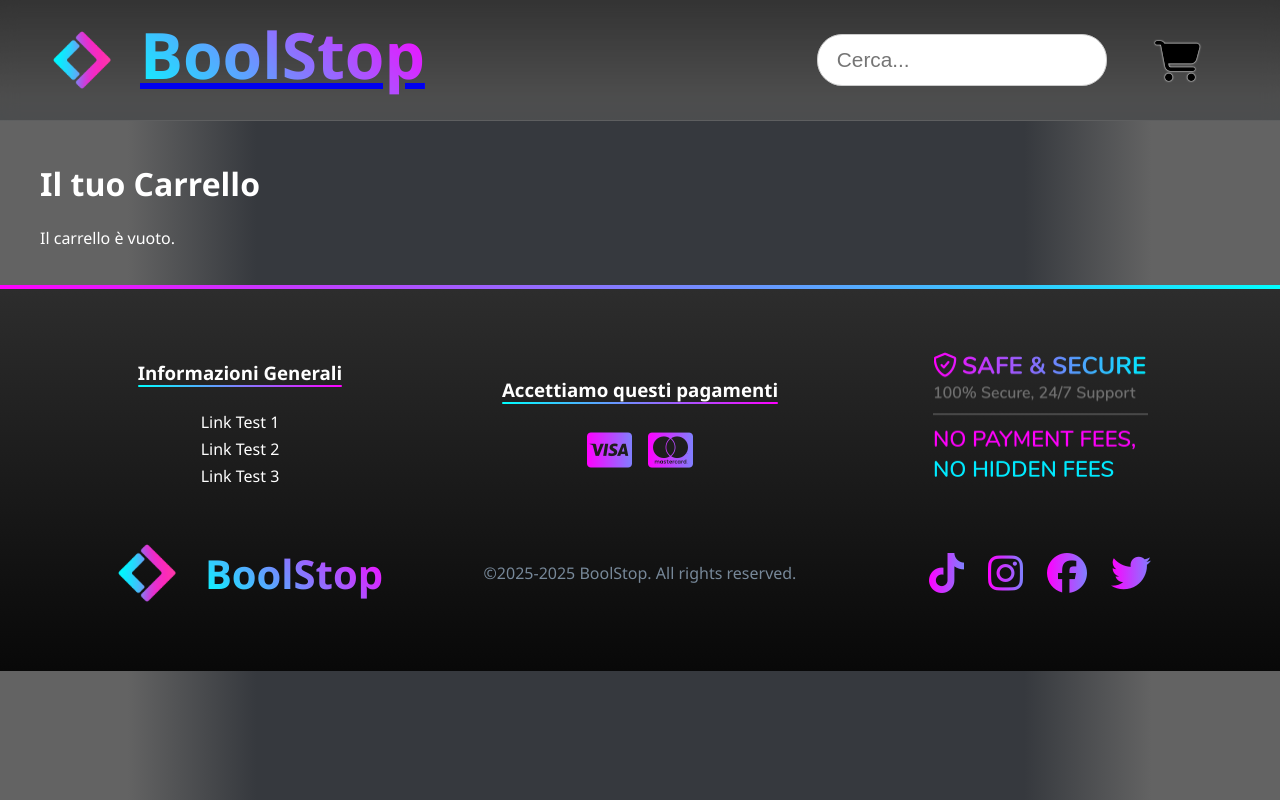
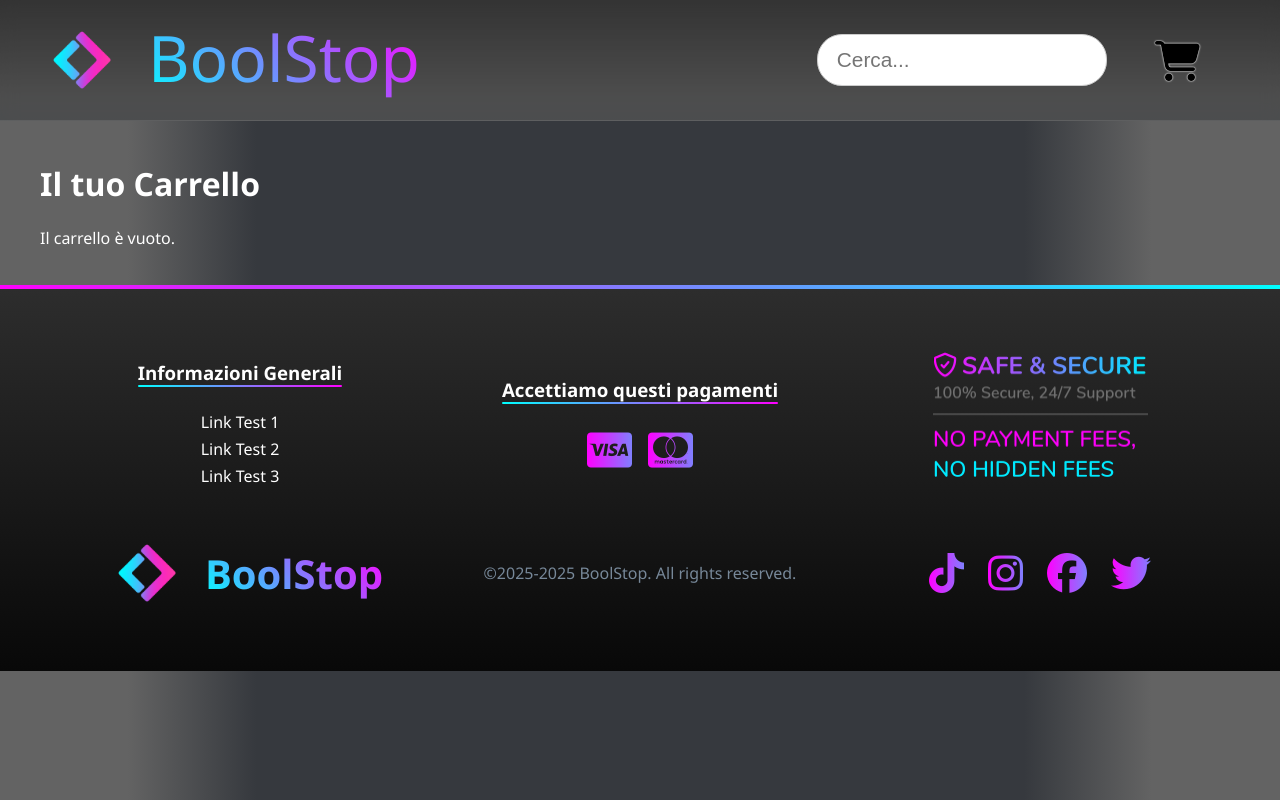
Before and after one commit to Alessio-Gasbarro/ecommerce_boolstop, a React (Vite) app in the folder ecommerce_boolstop_react/: page /basket in a window 1280 px wide. Built offline with nearby package versions, Linux system fonts and the light colour scheme.

Commit message:
[FIX] Added small CSS Fixes

```diff
--- a/ecommerce_boolstop_react/src/components/Header.jsx
+++ b/ecommerce_boolstop_react/src/components/Header.jsx
@@ -6,11 +6,9 @@
     return (
         <div className="header-wrapper">
             <header className="header">
-                <Link to="/">
-                    <div className="logo">
-                        <img src={logoBoolStop} alt="Logo BoolStop" />
-                        <h1>BoolStop</h1>
-                    </div>
+                <Link to="/" className="logo">
+                    <img src={logoBoolStop} alt="Logo BoolStop" />
+                    <span className="logo-text">BoolStop</span>
                 </Link>
                 <nav className="icons">
                     <input
@@ -21,6 +19,6 @@
                     <Link to="/basket"><i className="fas fa-shopping-cart"></i></Link>
                 </nav>
             </header>
-        </div>
+        </div >
     );
 }
--- a/ecommerce_boolstop_react/src/index.css
+++ b/ecommerce_boolstop_react/src/index.css
@@ -45,10 +45,43 @@
     border-bottom: 1px solid rgba(255, 255, 255, 0.1);
 }
 
+.logo-text {
+    font-size: 4rem;
+    background: linear-gradient(45deg, #00ffff, #ff00ff);
+    -webkit-background-clip: text;
+    -webkit-text-fill-color: transparent;
+    position: relative;
+    display: inline-block;
+    padding-bottom: 6px;
+}
+
+.logo-text::after {
+    content: '';
+    position: absolute;
+    left: 0;
+    bottom: 0;
+    width: 100%;
+    height: 4px;
+    background: linear-gradient(90deg, #00ffff, #ff00ff);
+    background-size: 200% 100%;
+    background-position: 0% 0%;
+    border-radius: 2px;
+    transform: scaleX(0);
+    transform-origin: left;
+    transition: background-position 0.7s ease-in-out, transform 0.3s ease;
+}
+
+.logo-text:hover::after {
+    background-position: 100% 0%;
+    transform: scaleX(1);
+}
+
 .logo {
     display: flex;
     align-items: center;
     gap: 1rem;
+    text-decoration: none;
+    color: inherit;
 }
 
 .logo img {
@@ -451,12 +484,6 @@
     text-decoration: none;
 }
 
-
-.logo {
-    flex-direction: row;
-    gap: 0.5rem;
-}
-
 .site-name {
     font-size: 2.5rem;
     font-weight: bold;
@@ -602,10 +629,7 @@
     margin: 5px;
     display: flex;
     background-color: lightslategray;
-    overflow: hidden;
-    box-sizing: border-box;
-    box-shadow: none;
-    font-family: 'Segoe UI', Tahoma, Geneva, Verdana, sans-serif;
+    border-radius: 10px;
 }
 
 .game-image-horizontal {
@@ -613,6 +637,8 @@
     height: 100%;
     object-fit: cover;
     display: block;
+    border-top-left-radius: 12px;
+    border-bottom-left-radius: 12px;
 }
 
 .game-info {
@@ -660,7 +686,7 @@
 }
 
 .original-price {
-    font-size: 0.9em;
+    font-size: 1.5em;
     color: black;
     text-decoration: line-through;
     margin-top: 5px;
@@ -681,6 +707,80 @@
     color: white;
 }
 
+/*SELETTORE OPZIONI*/
+.sort-section {
+    display: flex;
+    align-items: center;
+    gap: 12px;
+    font-family: 'Segoe UI', Tahoma, Geneva, Verdana, sans-serif;
+    font-size: 16px;
+    margin-left: 80px;
+}
+
+.sort-section label {
+    font-weight: 500;
+    color: white
+}
+
+.sort-section select {
+    padding: 6px 10px;
+    font-size: 16px;
+    border: 1px solid #ccc;
+    border-radius: 6px;
+    background-color: #f9f9f9;
+    color: #333;
+    cursor: pointer;
+    transition: all 0.2s ease-in-out;
+}
+
+.sort-section select:hover {
+    background-color: #f0f0f0;
+}
+
+.sort-section select:focus {
+    outline: none;
+    border-color: #007bff;
+    box-shadow: 0 0 0 2px rgba(0, 123, 255, 0.2);
+}
+
+/*PAGINATION (FRECCE)*/
+.pagination {
+    display: flex;
+    justify-content: center;
+    align-items: center;
+    gap: 8px;
+    margin: 40px 0;
+    font-family: 'Segoe UI', Tahoma, Geneva, Verdana, sans-serif;
+}
+
+.pagination-arrow,
+.pagination-number {
+    padding: 8px 12px;
+    font-size: 16px;
+    background-color: #f0f0f0;
+    color: #333;
+    border: 1px solid #ccc;
+    border-radius: 6px;
+    cursor: pointer;
+    transition: all 0.2s ease-in-out;
+}
+
+.pagination-arrow:disabled {
+    opacity: 0.4;
+    cursor: not-allowed;
+}
+
+.pagination-number.active {
+    background-color: #007bff;
+    color: white;
+    border-color: #007bff;
+}
+
+.pagination-arrow:hover:not(:disabled),
+.pagination-number:hover:not(.active) {
+    background-color: #e0e0e0;
+}
+
 /*style temporaneo basket*/
 
 .container {
```
